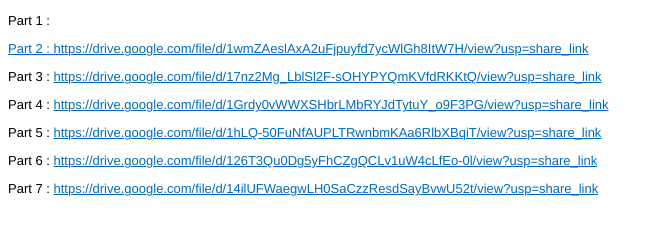
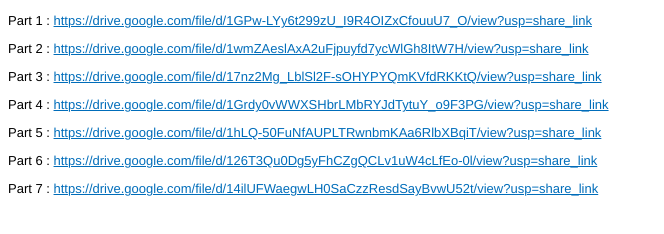
Before and after one commit to gutampsid/aciigogd.github.io, a plain HTML site: page index.html in a window 1280 px wide. Shown: the part 42-276 px from the top of the page, without its empty margins (0-664 px from the left). Drawn offline with Linux system fonts and the light colour scheme.

Commit message:
Update index.html

```diff
--- a/index.html
+++ b/index.html
@@ -20,7 +20,7 @@
 </head>
 <body>
 <h2>Assassin's Creed II [BLUS30364]-[Gutamps Official]</h2>
-<anotepad><p>Part 1 : <a href="https://drive.google.com/file/d/1GPw-LYy6t299zU_I9R4OIZxCfouuU7_O/view?usp=share_link" target="_blank" rel="noopener"https://drive.google.com/file/d/1GPw-LYy6t299zU_I9R4OIZxCfouuU7_O/view?usp=share_link</a></p>
+<anotepad><p>Part 1 : <a href="https://drive.google.com/file/d/1GPw-LYy6t299zU_I9R4OIZxCfouuU7_O/view?usp=share_link" target="_blank" rel="noopener">https://drive.google.com/file/d/1GPw-LYy6t299zU_I9R4OIZxCfouuU7_O/view?usp=share_link</a></p>
 <p>Part 2 : <a href="https://drive.google.com/file/d/1wmZAeslAxA2uFjpuyfd7ycWlGh8ItW7H/view?usp=share_link" target="_blank" rel="noopener">https://drive.google.com/file/d/1wmZAeslAxA2uFjpuyfd7ycWlGh8ItW7H/view?usp=share_link</a></p>
 <p>Part 3 : <a href="https://drive.google.com/file/d/17nz2Mg_LblSl2F-sOHYPYQmKVfdRKKtQ/view?usp=share_link" target="_blank" rel="noopener">https://drive.google.com/file/d/17nz2Mg_LblSl2F-sOHYPYQmKVfdRKKtQ/view?usp=share_link</a></p>
 <p>Part 4 : <a href="https://drive.google.com/file/d/1Grdy0vWWXSHbrLMbRYJdTytuY_o9F3PG/view?usp=share_link" target="_blank" rel="noopener">https://drive.google.com/file/d/1Grdy0vWWXSHbrLMbRYJdTytuY_o9F3PG/view?usp=share_link</a></p>
```
